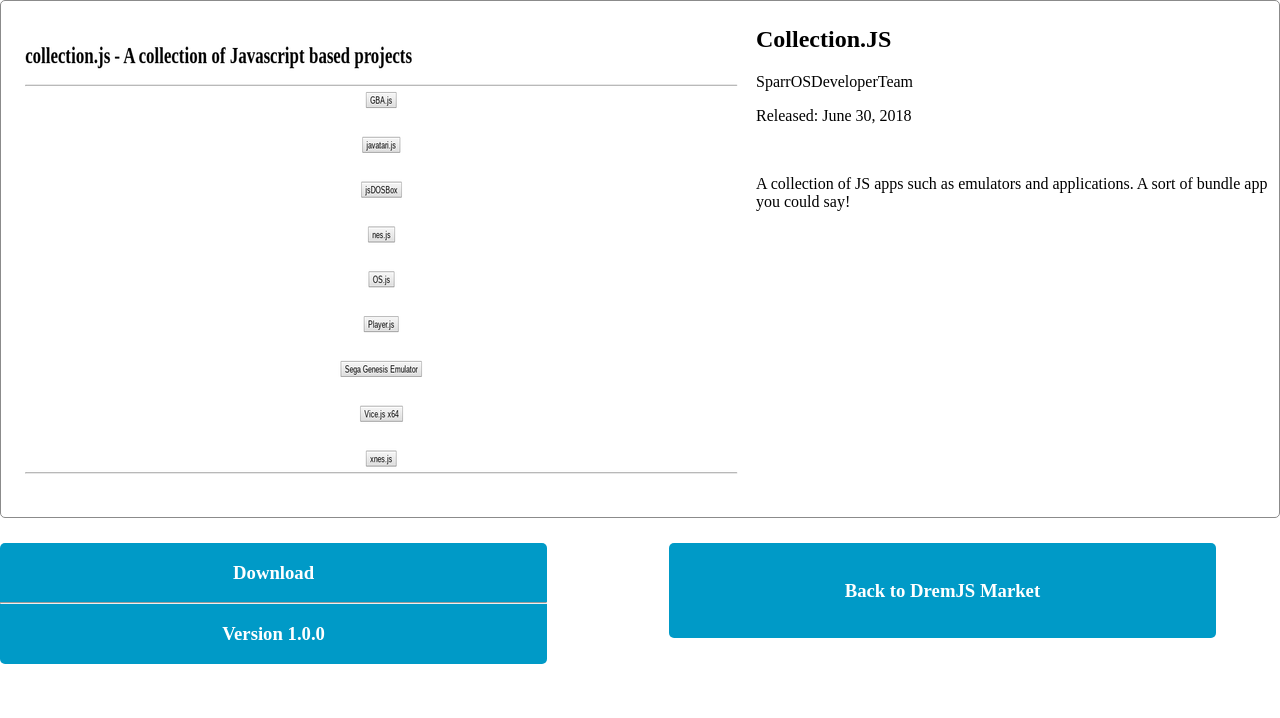
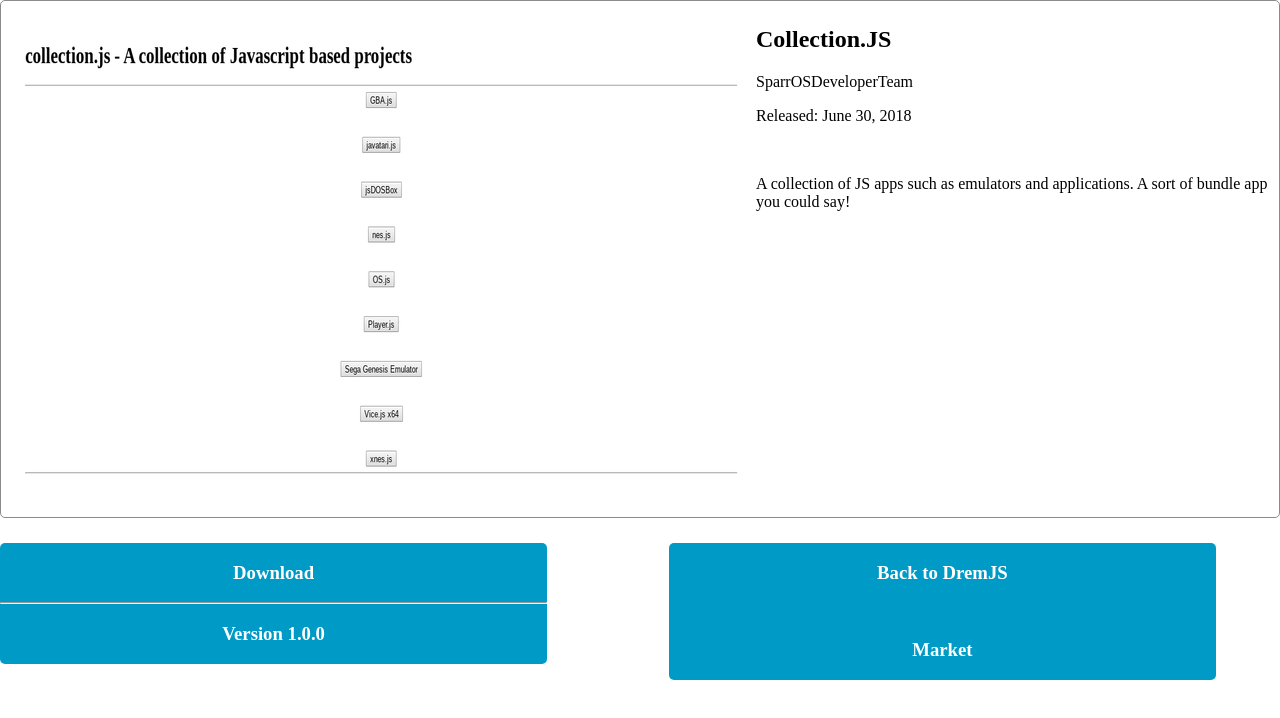
Before and after one commit to sparrdrem/DremJS-Market, a plain HTML site: page downloadPages/CollectionJS/collectionjs.html in a window 1280 px wide. Drawn offline with Linux system fonts and the light colour scheme.

Commit message:
Update collectionjs.html

```diff
--- a/downloadPages/CollectionJS/collectionjs.html
+++ b/downloadPages/CollectionJS/collectionjs.html
@@ -95,9 +95,9 @@
         <h3 class="cwhite">Version 1.0.0</h3>
       </div>
       <div class="box-blue-emb-right" onclick="clickSound('../../index-enter.html')">
+        <h3 class="cwhite">Back to DremJS</h3>
         <br />
-        <h3 class="cwhite">Back to DremJS Market</h3>
-        <br />
+        <h3 class="cwhite">Market</h3>
       </div>
     </div>
   </body>
```
